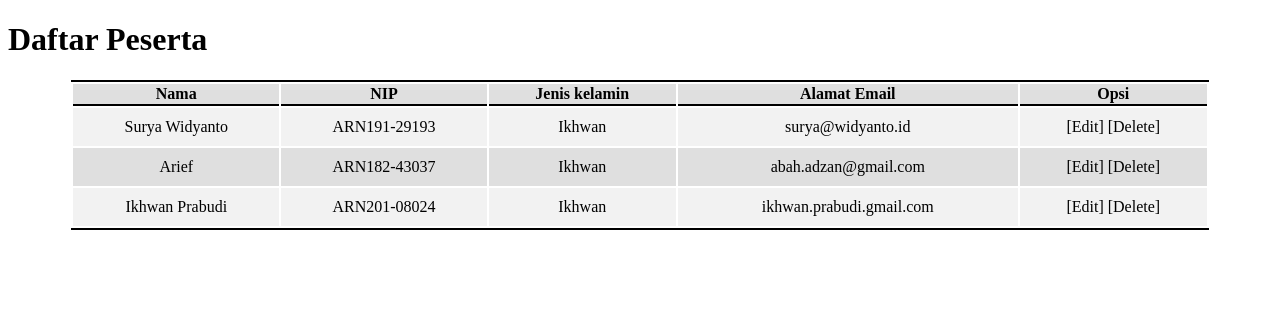
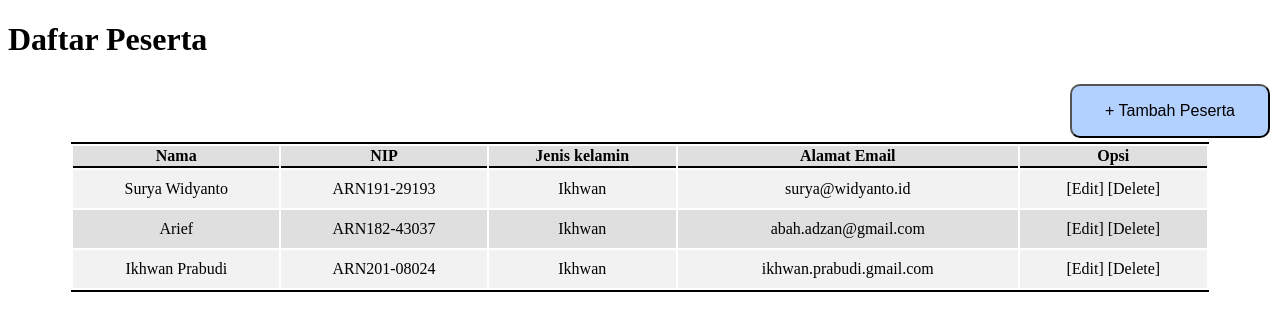
Before and after one commit to juzannafi/bootcamp-hsi, a Django app: page /displays/participant-table in a window 1280 px wide. Shown: the top 331 px of the page. Run offline with Django 3.2, Linux system fonts and the light colour scheme; data comes from the database, SQL or seed files in the repository.

Commit message:
update project

```diff
--- a/4. Project Django/project_bootcamp/projecthsi/projecthsi/templates/participant_table.html
+++ b/4. Project Django/project_bootcamp/projecthsi/displays/templates/participant_table.html
@@ -52,17 +52,21 @@
             margin: 4px 2px;
             transition-duration: 0.4s;
             cursor: pointer;
-            background-color: white;
+            background-color:  #b3d1ff;
+            border-radius: 10px;
 
         }
         .button:hover {
-            background-color: #4CAF50;
+            background-color: #3385ff;
             color: white;
            }
     </style>
 </head>
 <body>
     <h1>Daftar Peserta</h1>
+    <div style="display: flex; justify-content: flex-end">
+        <button class="button" onclick="location.href='add-participant';">+ Tambah Peserta</button>
+    </div>
     {% if list_participant %}
     <table class="center">
         <tr>
--- a/4. Project Django/project_bootcamp/projecthsi/displays/urls.py
+++ b/4. Project Django/project_bootcamp/projecthsi/displays/urls.py
@@ -4,5 +4,6 @@ from django.urls import path
 urlpatterns = [
     path('', views.index, name='index'),
     path('participant', views.participant, name='participant'),
-    path('participant-table', views.participant_table, name='participant_table')
+    path('participant-table', views.participant_table, name='participant_table'),
+    path('add-participant', views.add_participant, name='add_participant'),
 ]
--- a/4. Project Django/project_bootcamp/projecthsi/displays/views.py
+++ b/4. Project Django/project_bootcamp/projecthsi/displays/views.py
@@ -17,3 +17,6 @@ def participant_table(request):
     # print(list_participant) #debug
     data = {'list_participant': list_participant}
     return render(request, 'participant_table.html', context=data)
+
+def add_participant(request):
+    return render(request, 'add_participant.html')
```
Also changed, not shown: 4. Project Django/project_bootcamp/projecthsi/displays/templates/add_participant.html (added, +10 -0 lines).
